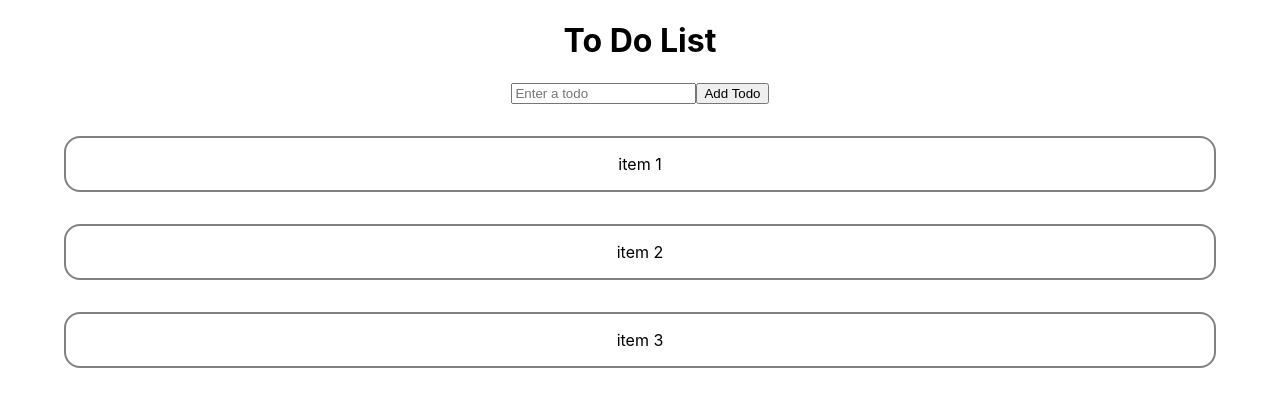
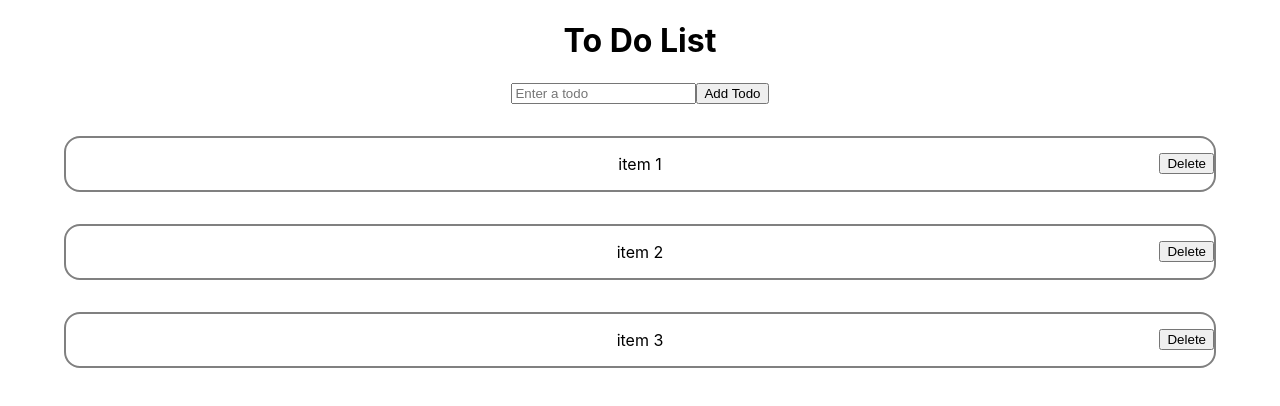
Before and after one commit to mmorris26/hope-ex-1, a React (Create React App) app: page / in a window 1280 px wide. Shown: the top 406 px of the page. Built offline with nearby package versions, Linux system fonts and the light colour scheme.

Commit message:
added delete button and delete method

```diff
--- a/src/App.css
+++ b/src/App.css
@@ -29,12 +29,22 @@
 }
 
 .to-do-item{
+
+  display: flex;
+  align-items: center;
+  justify-content: center;
+  position: relative;
   border: solid 2px gray;
   margin-bottom: 2rem;
   margin-left: 4rem;
   margin-right: 4rem;
   border-radius: 1rem;
   transition: transform 0.3s ease-in-out;
+}
+
+.delete-item-button {
+  position: absolute;
+  right: 0;
 }
 
 .form-div{
--- a/src/TodoApp.js
+++ b/src/TodoApp.js
@@ -10,18 +10,24 @@ export default function TodoApp(){
 
     const [inputValue, setInputValue] = useState('');
 
-    const handleInputChange = (event) => {
+    function handleInputChange(event) {
         //console.log(event.target.value);
       setInputValue(event.target.value);
     };
 
-    const handleAddTodo = () => {
+    function handleAddTodo() {
       if (inputValue.trim()) {
         setTodos([...todos, inputValue]);
         //console.log(todos)
         setInputValue('');
       }
     };
+
+    function deleteToDo(index){
+        const newTodos = [...todos];
+        newTodos.splice(index, 1);
+        setTodos(newTodos);
+    }
 
     return (
       <div>
@@ -38,6 +44,9 @@ export default function TodoApp(){
           {todos.map((todo, index) => (
             <div className="to-do-item">
                 <p key={index}>{todo}</p>
+                <button className="delete-item-button" onClick={() => deleteToDo(index)}>
+                Delete
+            </button>
             </div>
           ))}
 
```
